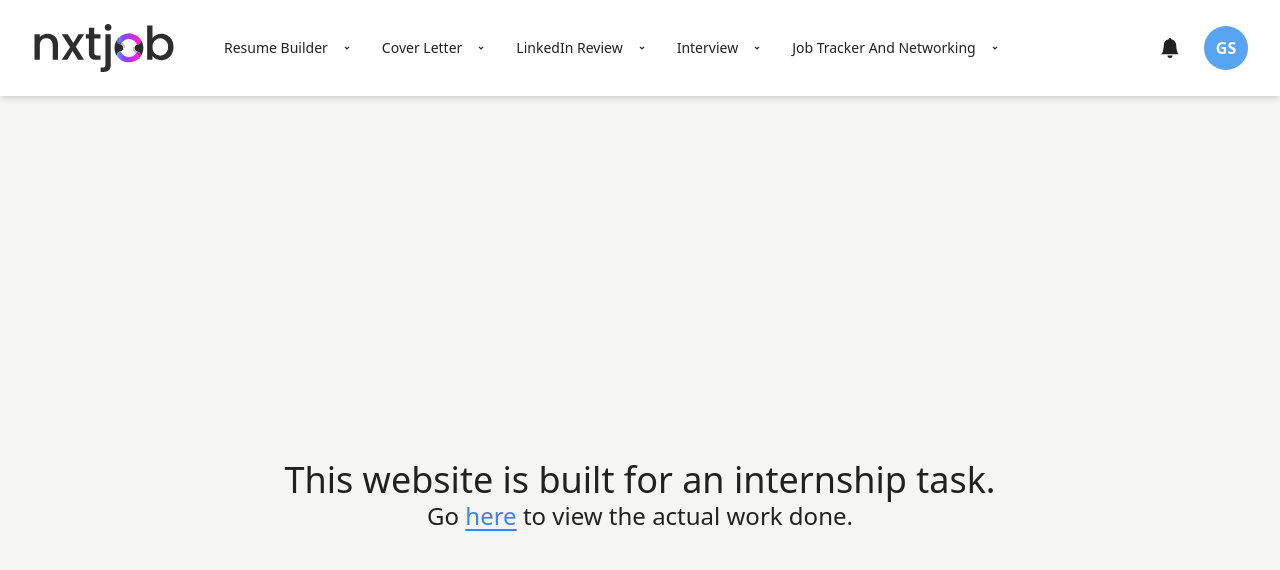
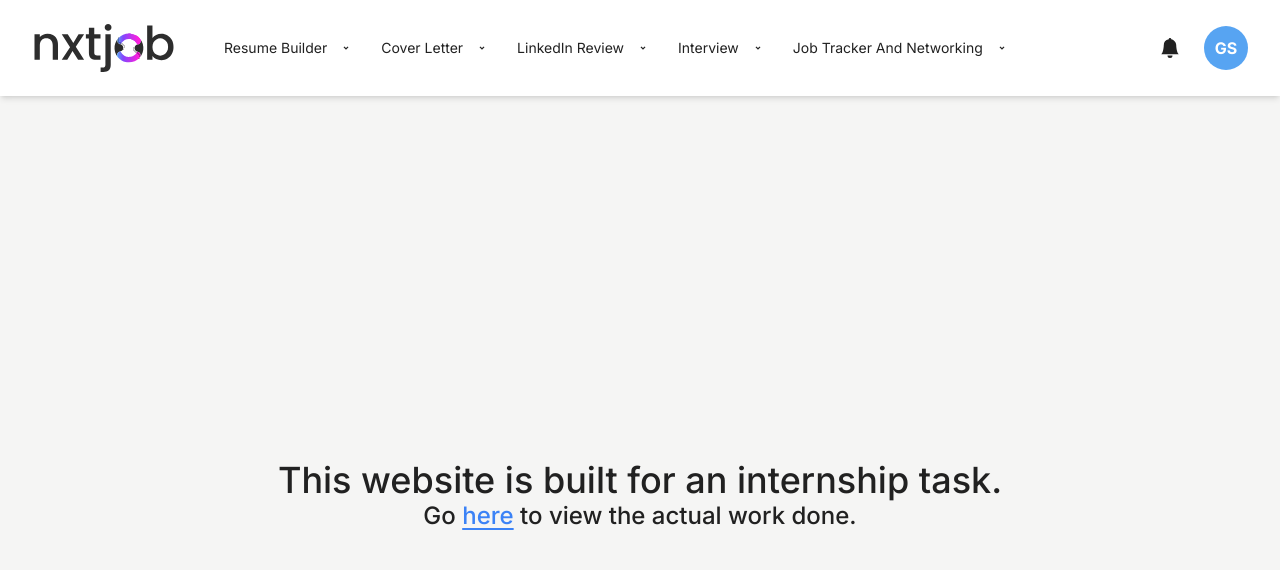
Before and after one commit to ashishsurya/nxtjob-ai-internship-task, a Next.js app: page / in a window 1280 px wide. Shown: the top 570 px of the page. Built offline with nearby package versions, Linux system fonts and the light colour scheme.

Commit message:
inter font appplied

```diff
--- a/src/components/dialogs/JobViewDialog/index.tsx
+++ b/src/components/dialogs/JobViewDialog/index.tsx
@@ -13,6 +13,8 @@ import { BiBuildingHouse } from 'react-icons/bi';
 import JobViewTimeLine from './JobViewTimeLine';
 import Triggers from './Tabs/Triggers';
 import Content from './Tabs/Content';
+import { twMerge } from 'tailwind-merge';
+import { font } from '@/pages/_app';
 
 const JobViewDialog = () => {
   const { open } = useAppSelector((state) => state.jobViewDialog);
@@ -38,7 +40,7 @@ const JobViewDialog = () => {
                 initial={{ opacity: 0 }}
                 animate={{ opacity: 1 }}
                 exit={{ opacity: 0 }}
-                className='w-4/5 h-[90%] overflow-auto  top-1/2 left-1/2 absolute -translate-x-1/2 -translate-y-1/2 rounded-lg  bg-white focus:outline-none flex flex-col'
+                className={twMerge('w-4/5 h-[90%] overflow-auto  top-1/2 left-1/2 absolute -translate-x-1/2 -translate-y-1/2 rounded-lg  bg-white focus:outline-none flex flex-col !font-sans', font.variable)}
               >
                 <Dialog.Close asChild>
                   <motion.button
--- a/src/components/dialogs/NewJobDialog.tsx
+++ b/src/components/dialogs/NewJobDialog.tsx
@@ -5,6 +5,8 @@ import { AnimatePresence, motion } from 'framer-motion';
 import NewJobForm from '../forms/NewJobForm';
 import { AiOutlineInfoCircle } from 'react-icons/ai';
 import { GrClose } from 'react-icons/gr';
+import { twMerge } from 'tailwind-merge';
+import { font } from '@/pages/_app';
 
 const NewJobDialog = () => {
   const isOpen = useAppSelector((state) => state.newJobDialog.open);
@@ -34,7 +36,7 @@ const NewJobDialog = () => {
                 initial={{ opacity: 0 }}
                 animate={{ opacity: 1 }}
                 exit={{ opacity: 0 }}
-                className='w-[500px] bg-white top-1/2 left-1/2 absolute -translate-x-1/2 -translate-y-1/2 p-10 flex flex-col gap-[40px] rounded-lg shadow-lg '
+                className={twMerge('w-[500px] bg-white top-1/2 left-1/2 absolute -translate-x-1/2 -translate-y-1/2 p-10 flex flex-col gap-[40px] rounded-lg shadow-lg font-sans', font.variable)}
               >
                 <div className='flex flex-col items-center gap-[6px]'>
                   <h2 className=' text-3xl font-semibold'>Add job</h2>
--- a/src/pages/_app.tsx
+++ b/src/pages/_app.tsx
@@ -3,12 +3,14 @@ import { store } from '@/redux/store';
 import '@/styles/globals.css';
 import type { AppProps } from 'next/app';
 import { Provider } from 'react-redux';
+import { Inter } from 'next/font/google';
+import { twMerge } from 'tailwind-merge';
+
+export const font = Inter({ subsets: ['latin'] , variable:"--font-inter"});
 
 export default function App({ Component, pageProps }: AppProps) {
-
-
   return (
-    <div className=' flex flex-col min-h-screen'>
+    <div className={twMerge(' flex flex-col min-h-screen font-sans', font.variable)}>
       <Provider store={store}>
         <Navbar />
         <div className='flex-1  '>
--- a/tailwind.config.js
+++ b/tailwind.config.js
@@ -12,6 +12,9 @@ module.exports = {
         'primary-2': '#8246FD',
         'primary-3': '#57A4F2',
       },
+      fontFamily: {
+        sans: 'var(--font-inter)',
+      },
     },
   },
   plugins: [],
```
